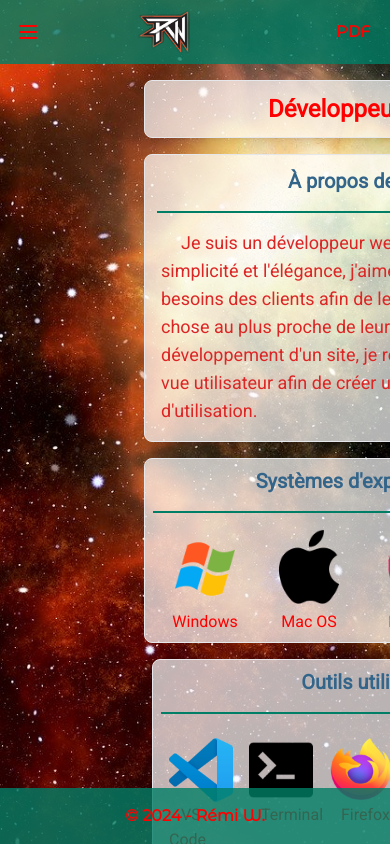
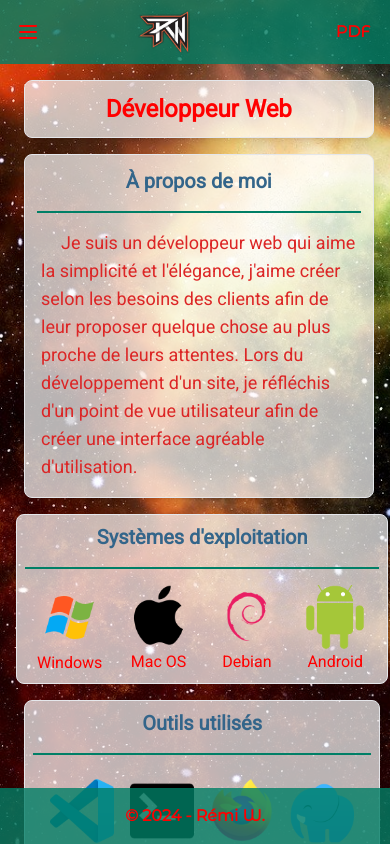
Before and after one commit to Willremi/cv-react, a React (Create React App) app: page /competences/DWWM in a window 390 px wide. Built offline with nearby package versions, Linux system fonts and the light colour scheme; a web font is replaced by a local one.

Commit message:
responsive dwwm sur smartphone portrait

```diff
--- a/src/pages/Dwwm.js
+++ b/src/pages/Dwwm.js
@@ -17,9 +17,9 @@ const Dwwm = () => {
 
     return (
 
-        <div className='flex mt-20 mb-20 mx-36'>
+        <div className='flex mt-20 mb-20 md:mx-36'>
             <div>
-                <div className='flex flex-wrap'>
+                <div className='flex flex-wrap w-9/12 mx-6 md:mx-0 md:w-full'>
                     <div className='bg-div-white rounded-lg border shadow-lg p-3 w-full'>
                         <h1 className='text-center text-div-red font-roboto font-semibold'>Développeur Web</h1>
                     </div>
@@ -45,7 +45,7 @@ const Dwwm = () => {
                     </div>
                 </div>
 
-                <div className="flex flex-wrap -mx-2 px-2">
+                <div className="flex flex-wrap mx-2 md:-mx-2 px-2 w-10/12 md:w-full">
                     {/* Systèmes exploitation */}
                     <div className="w-full lg:w-1/3 border bg-div-white rounded-lg mt-4 p-2">
                         <h2 className='text-center text-div-blue font-roboto font-semibold'>Systèmes d'exploitation</h2>
@@ -73,7 +73,7 @@ const Dwwm = () => {
                                         <StyledTooltip title={elt.name} arrow={true}>
                                             <img src={elt.logo} alt={elt.name} />
                                         </StyledTooltip>
-                                        <span className={`md:hidden mx-3 ${(elt.name === "Git") && "ml-6 md:ml-8"} font-roboto text-div-red`}>{elt.name}</span>
+                                        <span className={`hidden mx-3 ${(elt.name === "Git") && "ml-6 md:ml-8"} font-roboto text-div-red`}>{elt.name}</span>
                                     </div>
                                 ))}
                             </div>
@@ -83,7 +83,7 @@ const Dwwm = () => {
 
 
                 {/* Langage web & projets */}
-    <div className="flex flex-wrap -mx-2">
+                <div className="flex flex-wrap mx-2 md:-mx-2 w-10/12 md:w-full">
                     {/* Langages (6 colonnes sur 12) */}
                     <div className="w-full lg:w-1/2 px-2">
                         <div className="bg-div-white rounded-lg border shadow-lg p-2 mt-4">
@@ -96,7 +96,7 @@ const Dwwm = () => {
                                             <StyledTooltip title={item.name} arrow={true}>
                                                 <img src={item.image} alt={item.name} className="w-16" />
                                             </StyledTooltip>
-                                <span className='md:hidden font-roboto text-div-red text-xs text-center'>{item.name}</span>
+                                            <span className='hidden font-roboto text-div-red text-xs text-center'>{item.name}</span>
                                         </a>
                                     </div>
                                 ))}
```
Lines whose indentation alone changed are shown as unchanged.
